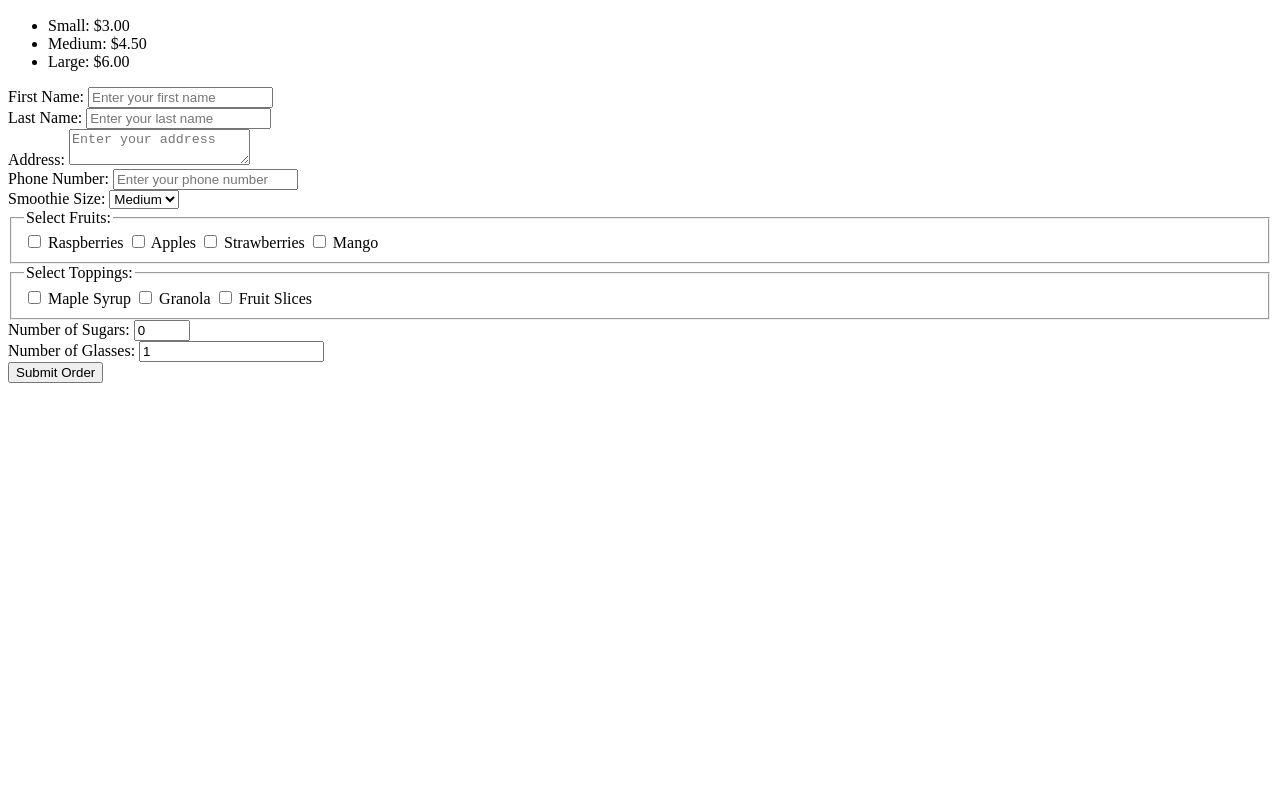
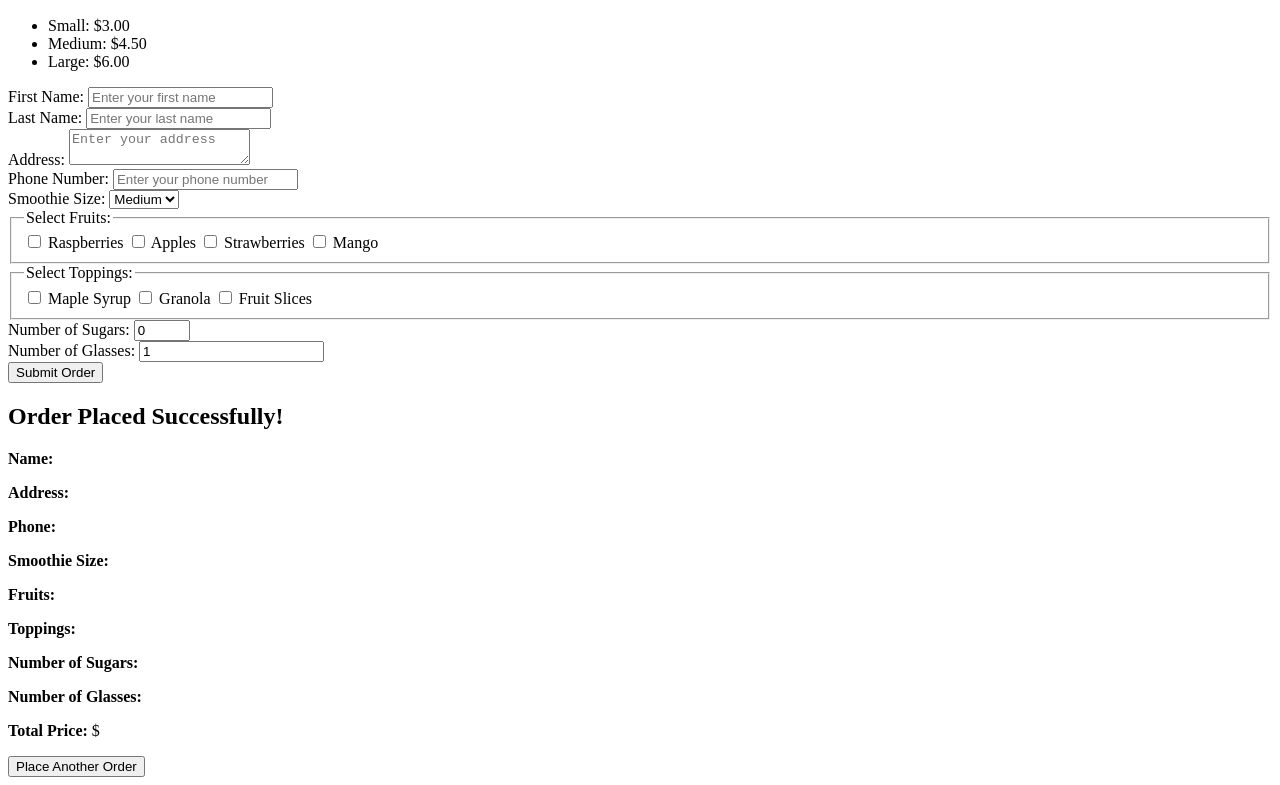
Before and after one commit to arunrathi10/Assignment2_JavaScript, a plain HTML site: page index.html in a window 1280 px wide. Shown: the part 110-895 px from the top of the page. Before the commit the page ends 800 px from the top, so only its background shows below. Drawn offline with Linux system fonts and the light colour scheme.

Commit message:
order placed html

```diff
--- a/index.html
+++ b/index.html
@@ -75,6 +75,19 @@
         <button type="submit">Submit Order</button>
       </form>
 
+      <div id="orderConfirmation" class="hidden">
+        <h2>Order Placed Successfully!</h2>
+        <p><strong>Name:</strong> <span id="orderName"></span></p>
+        <p><strong>Address:</strong> <span id="orderAddress"></span></p>
+        <p><strong>Phone:</strong> <span id="orderPhone"></span></p>
+        <p><strong>Smoothie Size:</strong> <span id="orderSize"></span></p>
+        <p><strong>Fruits:</strong> <span id="orderFruits"></span></p>
+        <p><strong>Toppings:</strong> <span id="orderToppings"></span></p>
+        <p><strong>Number of Sugars:</strong> <span id="orderSugars"></span></p>
+        <p><strong>Number of Glasses:</strong> <span id="orderGlasses"></span></p>
+        <p><strong>Total Price:</strong> $<span id="orderPrice"></span></p>
+        <button id="newOrderButton">Place Another Order</button>
+      </div>
 
 
       <script src="./js/scricpt.js"></script>
```
